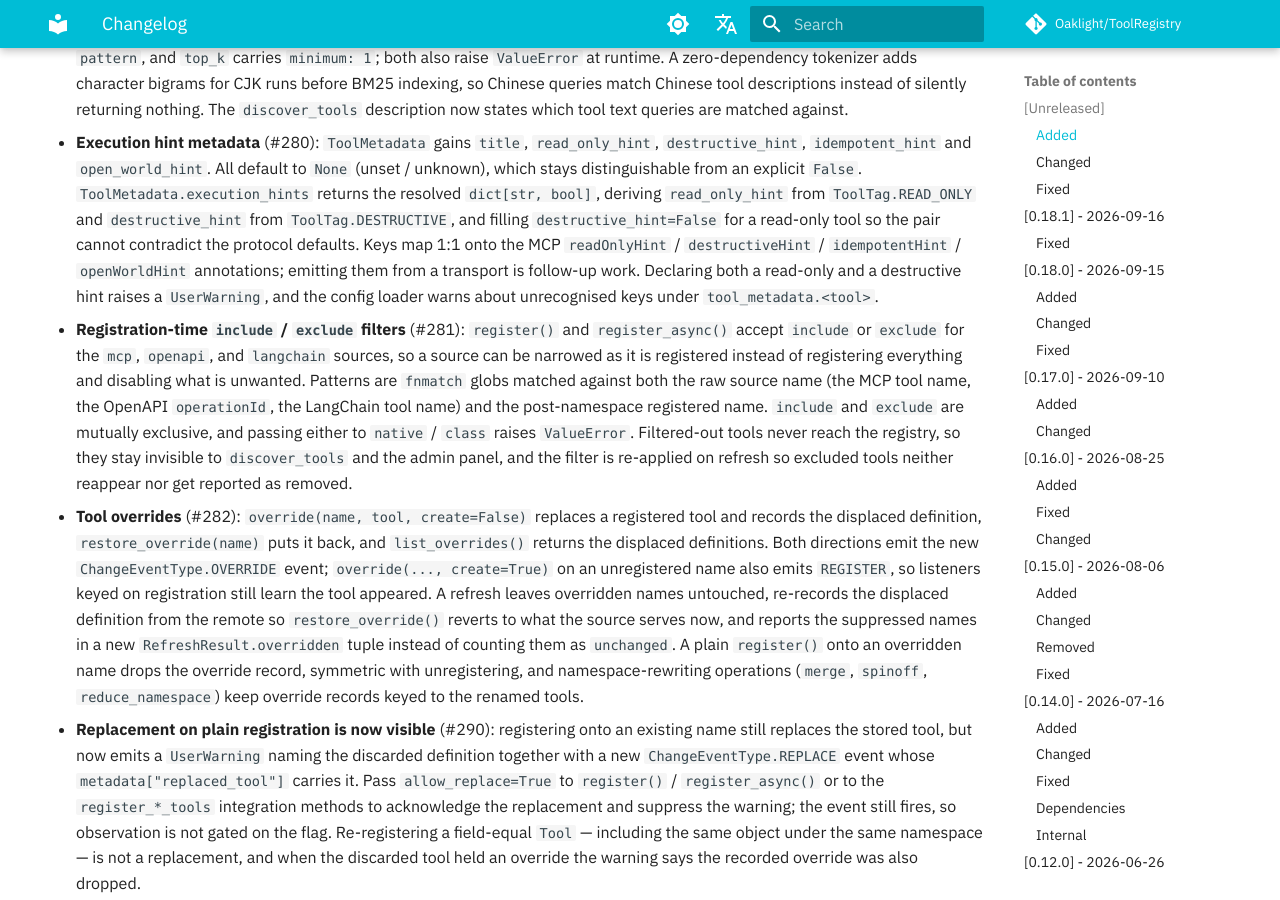
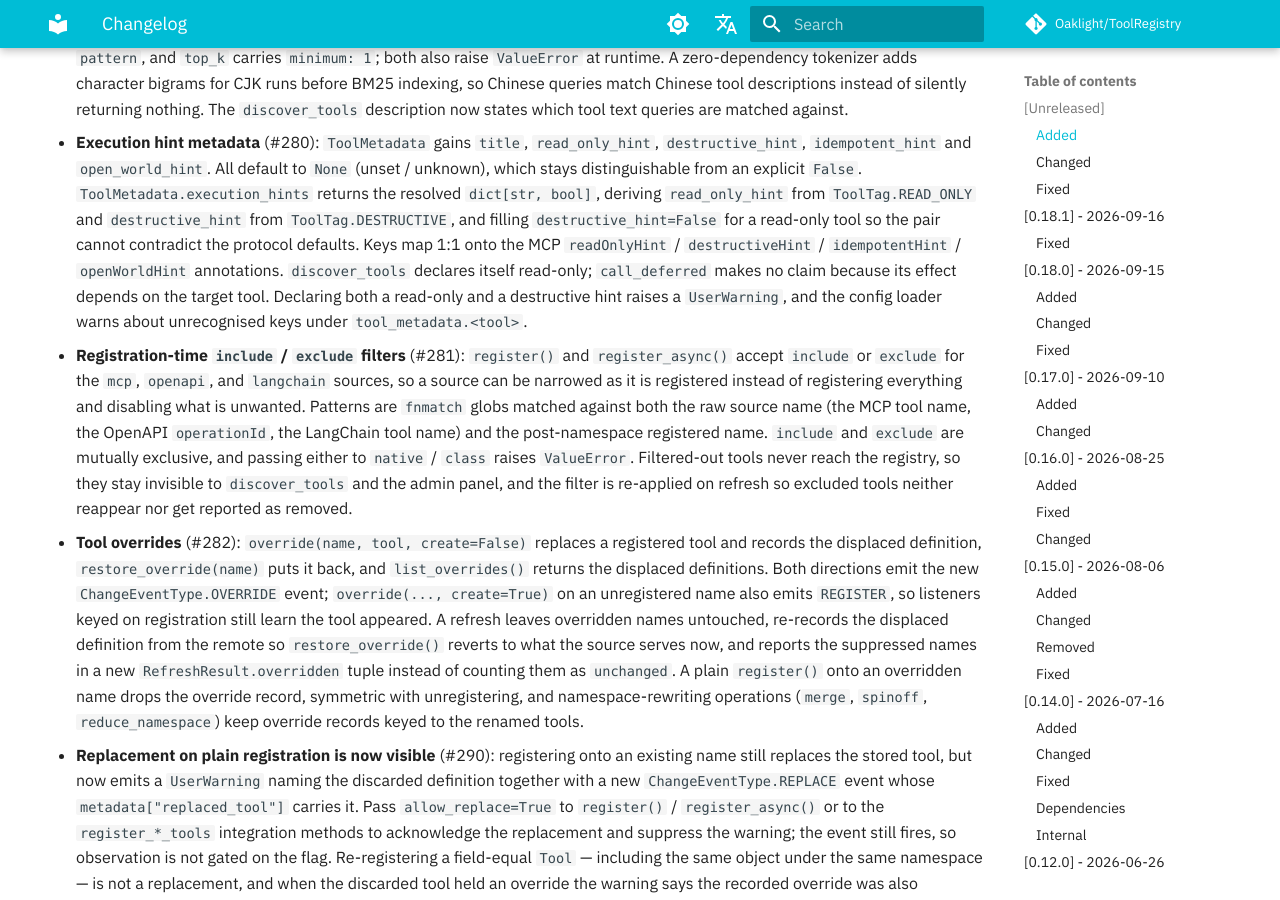
Before and after one commit to Oaklight/ToolRegistry, an MkDocs documentation site: the page built from docs/changelog.md, in a window 1280 px wide and 900 px high, scrolled down 684 px. Built offline with MkDocs 1.6.1 and Material for MkDocs 9.7.7, drawn with Linux system fonts in a browser that asks for light colours; some web fonts are replaced; comment, search, counter and statistics services are not loaded.

Commit message:
docs: discovery tools declare their hints (#280)

```diff
--- a/docs/changelog.md
+++ b/docs/changelog.md
@@ -21,7 +21,7 @@ The format is based on [Keep a Changelog](https://keepachangelog.com/en/1.1.0/),
 - **Per-source filters in declarative config** (#297): `MCPSource` and `OpenAPISource` accept `include` / `exclude`, so a config entry can narrow an MCP server or OpenAPI spec instead of registering everything. Each value may be a bare string or a list of `fnmatch` globs; the two sides are mutually exclusive. An omitted filter means no filtering, while an empty list is an explicit empty filter that matches nothing. Unknown keys on a source entry or under `auth` now raise `ConfigError` naming the entry and the offending keys instead of being silently ignored.
 - **`call_deferred` tolerates client-normalized tool names** (#277): `_target_tool` is resolved by collapsing `/` and `-` to `_` and folding case, so a name an MCP client rewrote (`weather_get_current`) reaches the registered tool (`weather-get-current`). An exact registered spelling always wins over a normalized match, so two names that collide after normalization still dispatch to their own tool. On a miss the error lists close registered names (`Did you mean: datetime-now?`) so the model can self-correct in one turn.
 - **`discover_tools` input validation and CJK search** (#278): `query` now carries `minLength: 1` plus a non-whitespace `pattern`, and `top_k` carries `minimum: 1`; both also raise `ValueError` at runtime. A zero-dependency tokenizer adds character bigrams for CJK runs before BM25 indexing, so Chinese queries match Chinese tool descriptions instead of silently returning nothing. The `discover_tools` description now states which tool text queries are matched against.
-- **Execution hint metadata** (#280): `ToolMetadata` gains `title`, `read_only_hint`, `destructive_hint`, `idempotent_hint` and `open_world_hint`. All default to `None` (unset / unknown), which stays distinguishable from an explicit `False`. `ToolMetadata.execution_hints` returns the resolved `dict[str, bool]`, deriving `read_only_hint` from `ToolTag.READ_ONLY` and `destructive_hint` from `ToolTag.DESTRUCTIVE`, and filling `destructive_hint=False` for a read-only tool so the pair cannot contradict the protocol defaults. Keys map 1:1 onto the MCP `readOnlyHint` / `destructiveHint` / `idempotentHint` / `openWorldHint` annotations; emitting them from a transport is follow-up work. Declaring both a read-only and a destructive hint raises a `UserWarning`, and the config loader warns about unrecognised keys under `tool_metadata.<tool>`.
+- **Execution hint metadata** (#280): `ToolMetadata` gains `title`, `read_only_hint`, `destructive_hint`, `idempotent_hint` and `open_world_hint`. All default to `None` (unset / unknown), which stays distinguishable from an explicit `False`. `ToolMetadata.execution_hints` returns the resolved `dict[str, bool]`, deriving `read_only_hint` from `ToolTag.READ_ONLY` and `destructive_hint` from `ToolTag.DESTRUCTIVE`, and filling `destructive_hint=False` for a read-only tool so the pair cannot contradict the protocol defaults. Keys map 1:1 onto the MCP `readOnlyHint` / `destructiveHint` / `idempotentHint` / `openWorldHint` annotations. `discover_tools` declares itself read-only; `call_deferred` makes no claim because its effect depends on the target tool. Declaring both a read-only and a destructive hint raises a `UserWarning`, and the config loader warns about unrecognised keys under `tool_metadata.<tool>`.
 - **Registration-time `include` / `exclude` filters** (#281): `register()` and `register_async()` accept `include` or `exclude` for the `mcp`, `openapi`, and `langchain` sources, so a source can be narrowed as it is registered instead of registering everything and disabling what is unwanted. Patterns are `fnmatch` globs matched against both the raw source name (the MCP tool name, the OpenAPI `operationId`, the LangChain tool name) and the post-namespace registered name. `include` and `exclude` are mutually exclusive, and passing either to `native` / `class` raises `ValueError`. Filtered-out tools never reach the registry, so they stay invisible to `discover_tools` and the admin panel, and the filter is re-applied on refresh so excluded tools neither reappear nor get reported as removed.
 - **Tool overrides** (#282): `override(name, tool, create=False)` replaces a registered tool and records the displaced definition, `restore_override(name)` puts it back, and `list_overrides()` returns the displaced definitions. Both directions emit the new `ChangeEventType.OVERRIDE` event; `override(..., create=True)` on an unregistered name also emits `REGISTER`, so listeners keyed on registration still learn the tool appeared. A refresh leaves overridden names untouched, re-records the displaced definition from the remote so `restore_override()` reverts to what the source serves now, and reports the suppressed names in a new `RefreshResult.overridden` tuple instead of counting them as `unchanged`. A plain `register()` onto an overridden name drops the override record, symmetric with unregistering, and namespace-rewriting operations (`merge`, `spinoff`, `reduce_namespace`) keep override records keyed to the renamed tools.
 - **Replacement on plain registration is now visible** (#290): registering onto an existing name still replaces the stored tool, but now emits a `UserWarning` naming the discarded definition together with a new `ChangeEventType.REPLACE` event whose `metadata["replaced_tool"]` carries it. Pass `allow_replace=True` to `register()` / `register_async()` or to the `register_*_tools` integration methods to acknowledge the replacement and suppress the warning; the event still fires, so observation is not gated on the flag. Re-registering a field-equal `Tool` — including the same object under the same namespace — is not a replacement, and when the discarded tool held an override the warning says the recorded override was also dropped.
```
